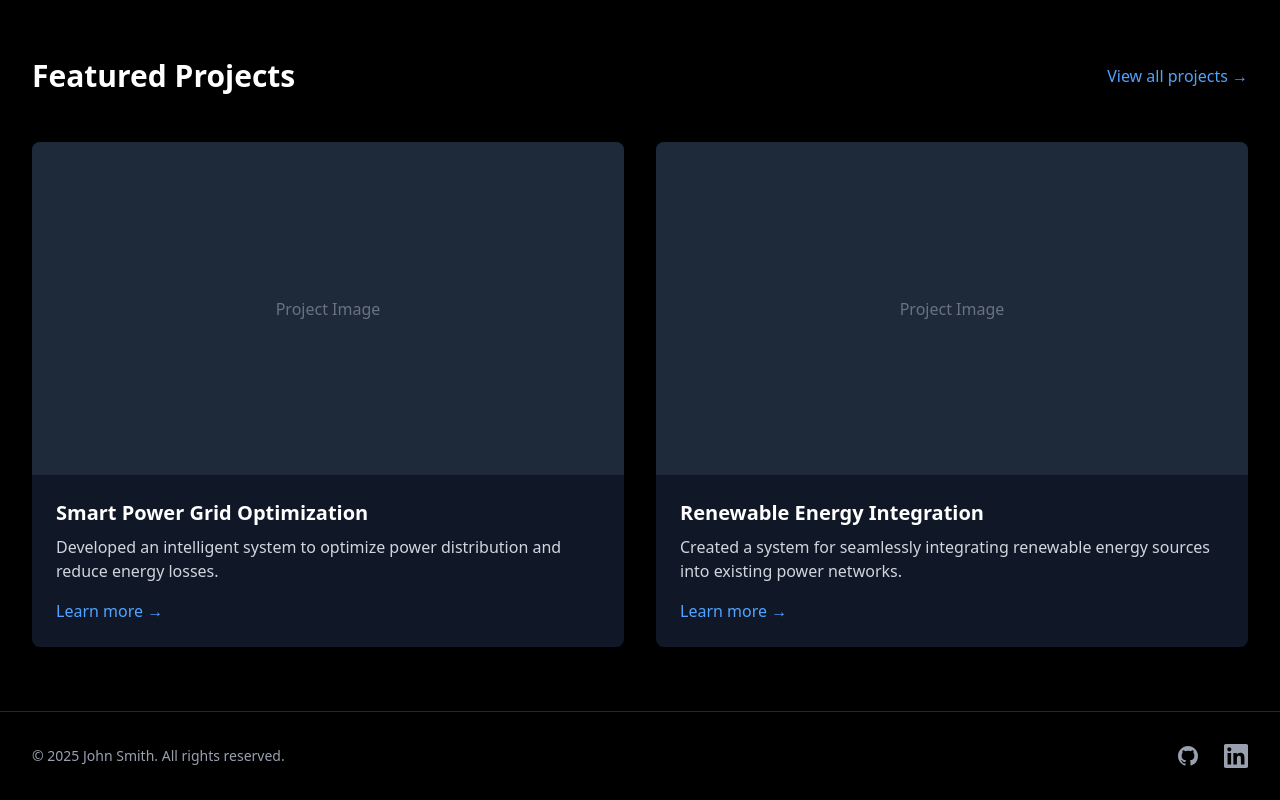
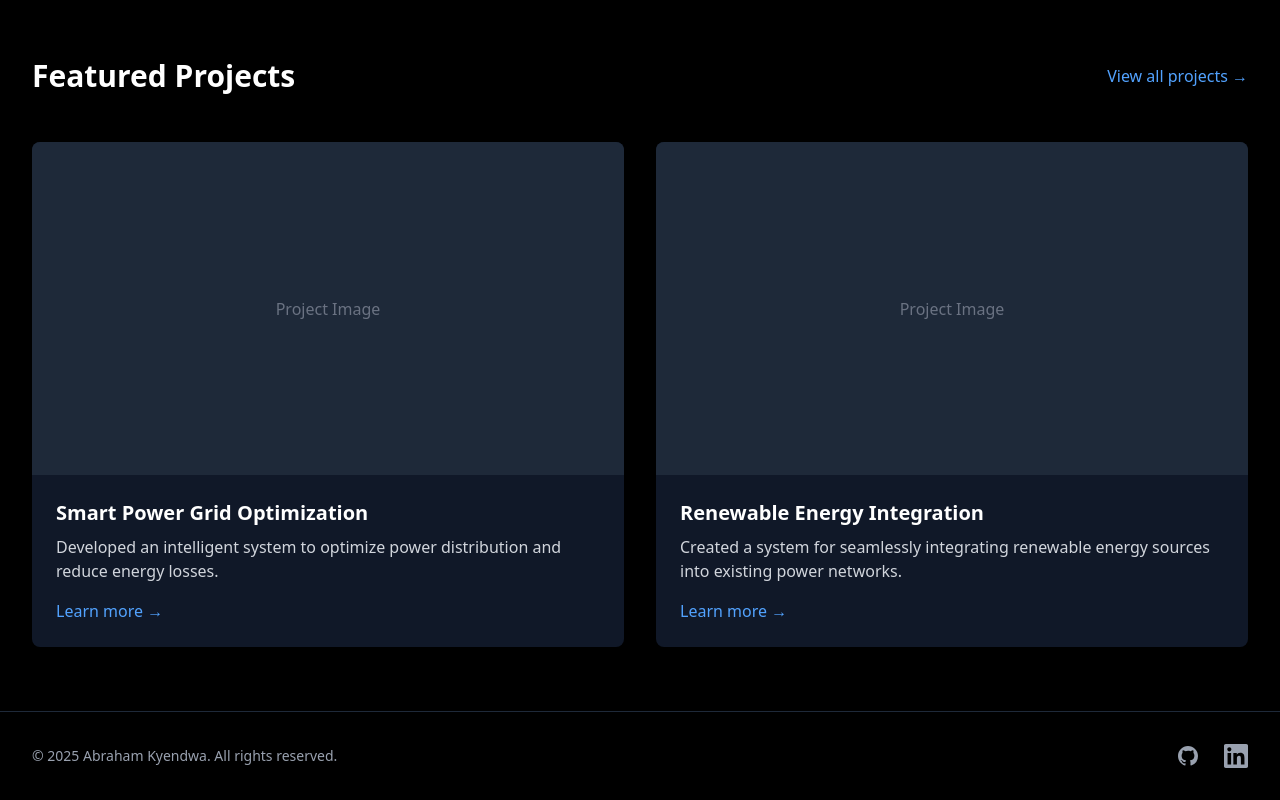
Before and after one commit to Awdneyk/portfolio-abrahamkyendwa.com, a Next.js app: page / in a window 1280 px wide. Shown: the part 1124-1924 px from the top of the page. Built offline with nearby package versions, Linux system fonts and the light colour scheme; a web font is replaced by a local one.

Commit message:
Johnsmith

```diff
--- a/src/components/Footer.tsx
+++ b/src/components/Footer.tsx
@@ -7,12 +7,12 @@ export default function Footer() {
         <div className="flex flex-col md:flex-row justify-between items-center">
           <div className="mb-4 md:mb-0">
             <p className="text-sm text-gray-400">
-              © {new Date().getFullYear()} John Smith. All rights reserved.
+              © {new Date().getFullYear()} Abraham Kyendwa. All rights reserved.
             </p>
           </div>
           <div className="flex space-x-6">
             <a
-              href="https://github.com/johnsmith"
+              href="https://github.com/Awdneyk"
               target="_blank"
               rel="noopener noreferrer"
               className="text-gray-400 hover:text-white transition-colors"
```
